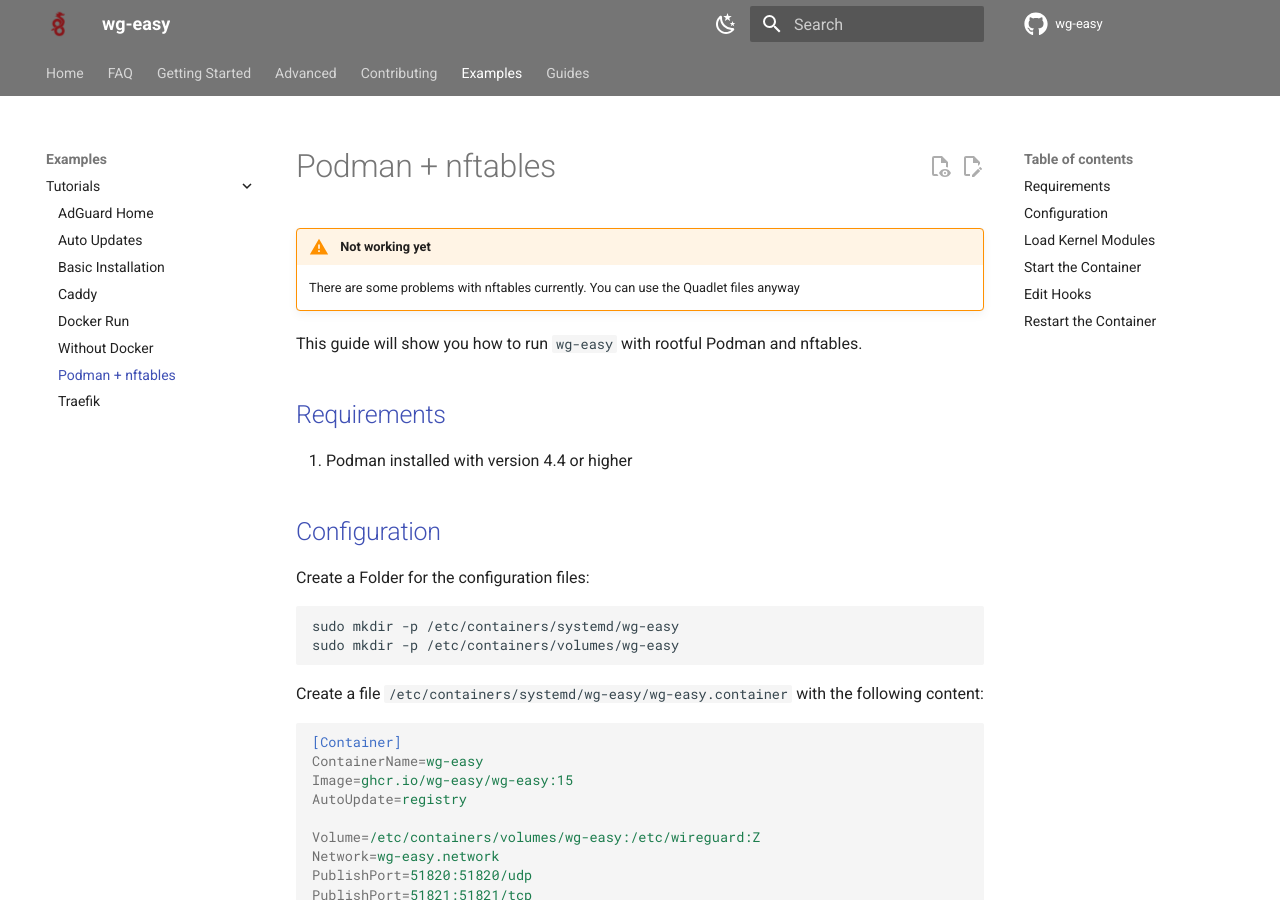
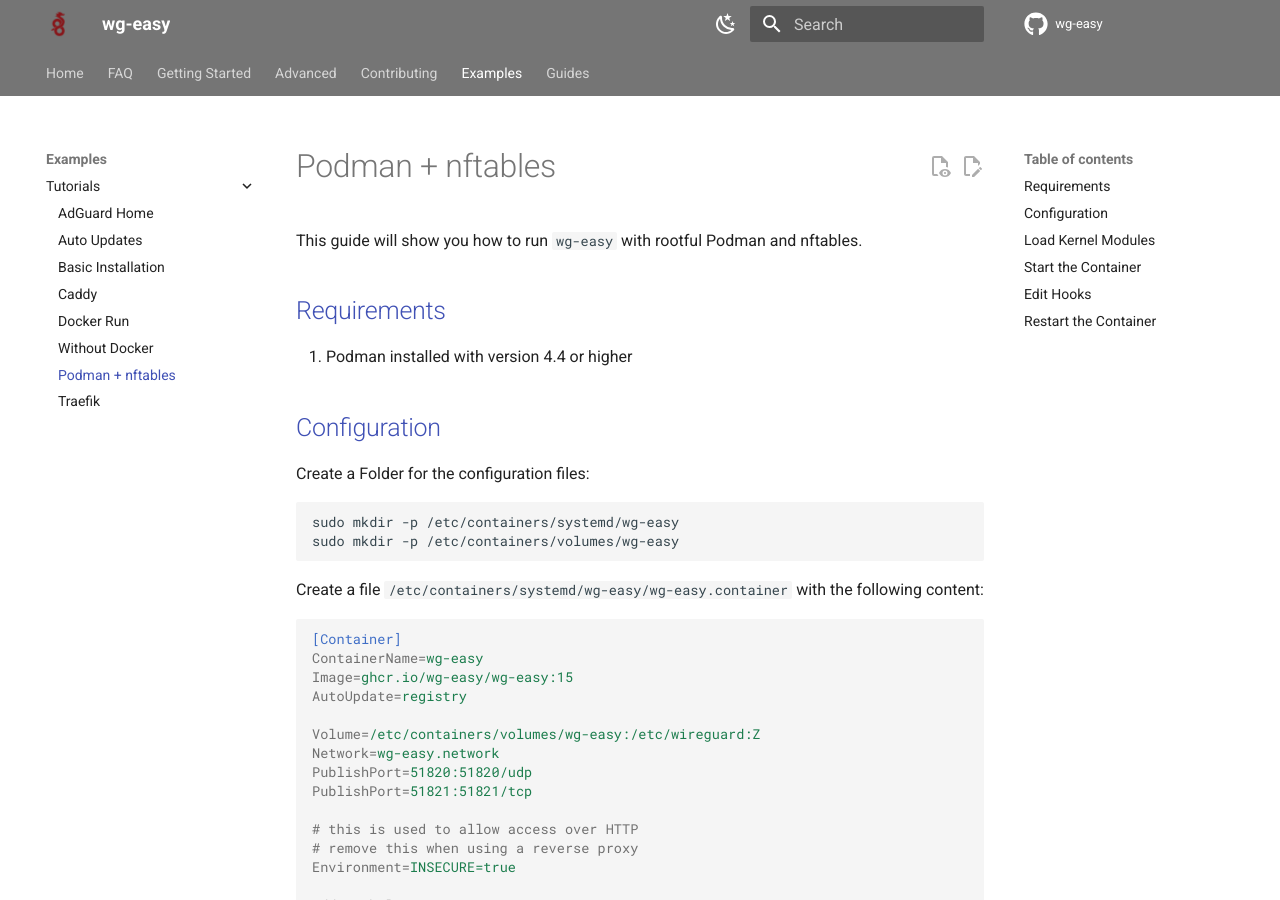
Before and after one commit to wg-easy/wg-easy, an MkDocs documentation site: the page built from docs/content/examples/tutorials/podman-nft.md, in a window 1280 px wide and 900 px high. Built offline with MkDocs 1.6.1 and Material for MkDocs 9.7.7, drawn with Linux system fonts in a browser that asks for light colours; comment, search, counter and statistics services are not loaded; the version menu is left out; some of the changed text lies outside the part shown.

Commit message:
fix nftables rules

````diff
--- a/docs/content/examples/tutorials/podman-nft.md
+++ b/docs/content/examples/tutorials/podman-nft.md
@@ -1,11 +1,6 @@
 ---
 title: Podman + nftables
 ---
-
-/// warning | Not working yet
-
-There are some problems with nftables currently. You can use the Quadlet files anyway
-///
 
 This guide will show you how to run `wg-easy` with rootful Podman and nftables.
 
@@ -93,7 +88,7 @@
 1. PostUp
 
    ```shell
-   apk add nftables; nft add table inet wg_table; nft add chain inet wg_table postrouting { type nat hook postrouting priority 100 \; }; nft add rule inet wg_table postrouting ip saddr {{ipv4Cidr}} oifname {{device}} masquerade; nft add rule inet wg_table postrouting ip6 saddr {{ipv6Cidr}} oifname {{device}} masquerade; nft add chain inet wg_table input { type filter hook input priority 0 \; policy accept \; }; nft add rule inet wg_table input udp dport {{port}} accept; nft add rule inet wg_table input tcp dport {{uiPort}} accept; nft add chain inet wg_table forward { type filter hook forward priority 0 \; policy accept \; }; nft add rule inet wg_table forward iifname "wg0" accept; nft add rule inet wg_table forward oifname "wg0" accept;
+   nft add table inet wg_table; nft add chain inet wg_table prerouting { type nat hook prerouting priority 100 \; }; nft add chain inet wg_table postrouting { type nat hook postrouting priority 100 \; }; nft add rule inet wg_table postrouting ip saddr {{ipv4Cidr}} oifname {{device}} masquerade; nft add rule inet wg_table postrouting ip6 saddr {{ipv6Cidr}} oifname {{device}} masquerade; nft add chain inet wg_table input { type filter hook input priority 0 \; policy accept \; }; nft add rule inet wg_table input udp dport {{port}} accept; nft add rule inet wg_table input tcp dport {{uiPort}} accept; nft add chain inet wg_table forward { type filter hook forward priority 0 \; policy accept \; }; nft add rule inet wg_table forward iifname "wg0" accept; nft add rule inet wg_table forward oifname "wg0" accept;
    ```
 
 2. PostDown
````
Also changed, not shown: 1 other file.
